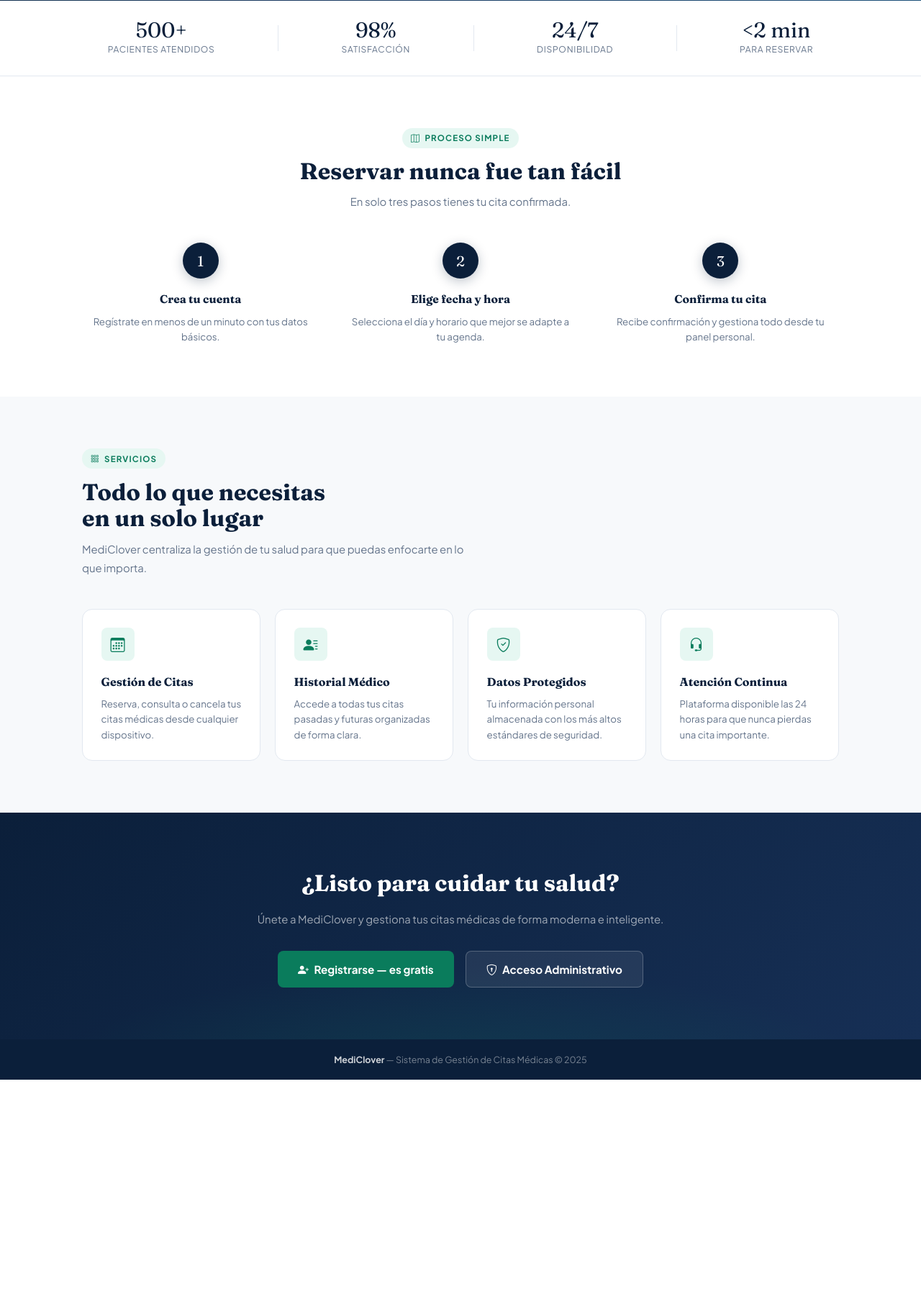
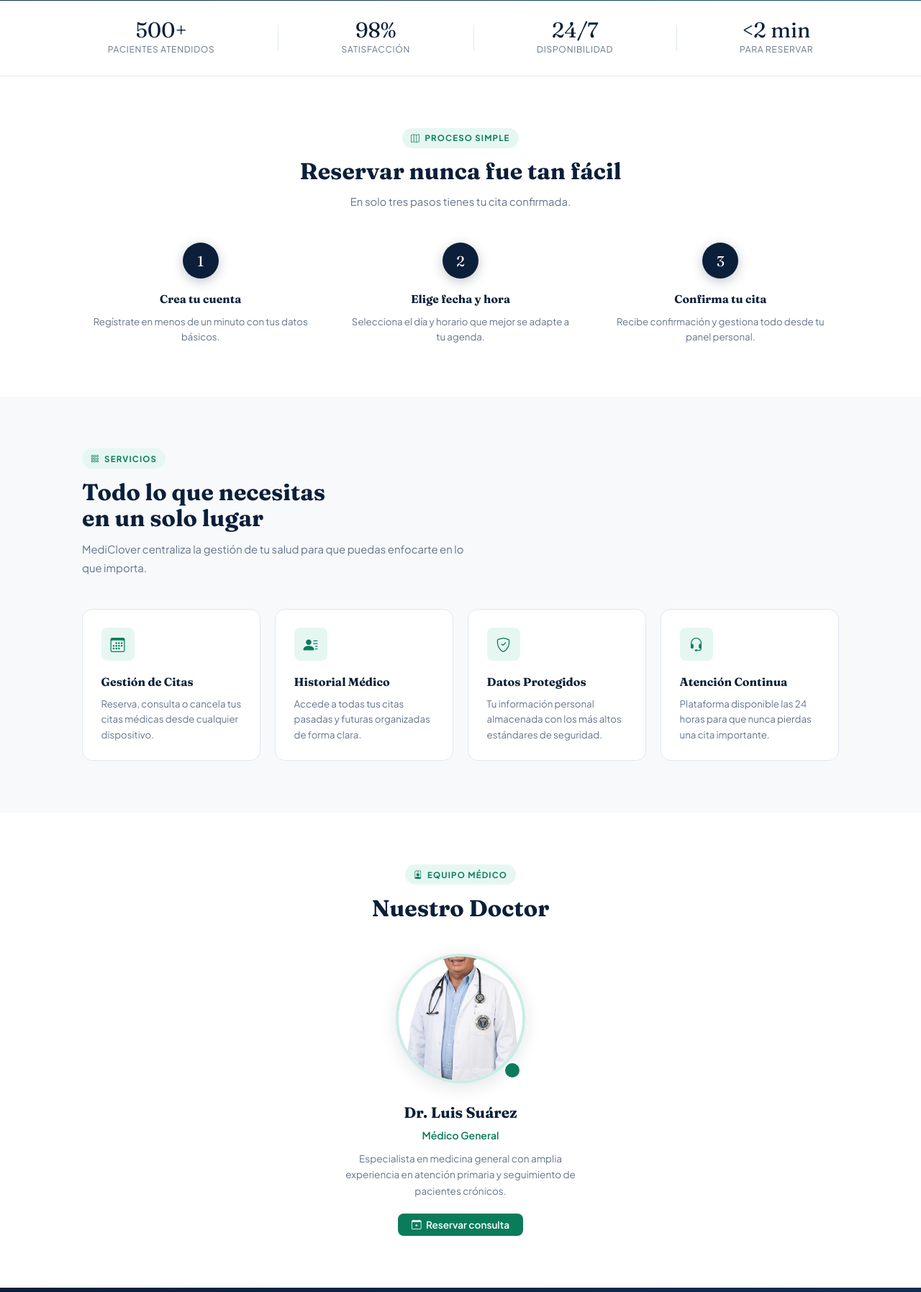
Before and after one commit to Mateo450/mediclover, a Flask app: page / in a window 1280 px wide. Shown: the part 565-2360 px from the top of the page at 72% size. Before the commit the page ends 2065 px from the top, so only its background shows below. Run offline with Flask 3, Linux system fonts and the light colour scheme; some libraries are stand-ins or nearby versions.

Commit message:
Agrega rutas faltantes, logo y foto del doctor

```diff
--- a/app.py
+++ b/app.py
@@ -29,15 +29,12 @@ def login_required(role=None):
     def decorator(func):
         @wraps(func)
         def wrapper(*args, **kwargs):
-
             if role == "admin":
                 if session.get("usuario") != ADMIN_USER:
                     return redirect("/login")
-
             if role == "paciente":
                 if "paciente_id" not in session:
                     return redirect("/login_paciente")
-
             return func(*args, **kwargs)
         return wrapper
     return decorator
@@ -52,7 +49,7 @@ def home():
 # ===============================
 # LOGIN ADMIN
 # ===============================
-@app.route("/login", methods=["GET","POST"])
+@app.route("/login", methods=["GET", "POST"])
 def login():
     if request.method == "POST":
         if request.form["usuario"] == ADMIN_USER and request.form["password"] == ADMIN_PASS:
@@ -61,25 +58,21 @@ def login():
             return redirect("/admin")
         else:
             return render_template("login.html", error="Credenciales incorrectas")
-
     return render_template("login.html")
 
 # ===============================
 # LOGIN PACIENTE
 # ===============================
-@app.route("/login_paciente", methods=["GET","POST"])
+@app.route("/login_paciente", methods=["GET", "POST"])
 def login_paciente():
-
     if not conn:
         return "Error BD"
-
     if request.method == "POST":
         cursor = conn.cursor()
         cursor.execute("SELECT id_paciente, nombre FROM paciente WHERE correo=%s",
                        (request.form["correo"],))
         user = cursor.fetchone()
         cursor.close()
-
         if user:
             session.clear()
             session["paciente_id"] = user[0]
@@ -87,57 +80,46 @@ def login_paciente():
             return redirect("/panel_paciente")
         else:
             return render_template("login_paciente.html", error="Correo no registrado")
-
     return render_template("login_paciente.html")
 
 # ===============================
-# REGISTRO PACIENTE (CON CÉDULA)
+# REGISTRO PACIENTE
 # ===============================
-@app.route("/registro_paciente", methods=["GET","POST"])
+@app.route("/registro_paciente", methods=["GET", "POST"])
 def registro_paciente():
-
     if not conn:
         return "Error BD"
+    if request.method == "POST":
+        nombre    = request.form["nombre"]
+        apellido  = request.form["apellido"]
+        correo    = request.form["correo"]
+        telefono  = request.form["telefono"]
+        cedula    = request.form["cedula"]
 
-    if request.method == "POST":
-        nombre = request.form["nombre"]
-        apellido = request.form["apellido"]
-        correo = request.form["correo"]
-        telefono = request.form["telefono"]
-        cedula = request.form["cedula"]
-
-        # VALIDACIONES
         if len(nombre) < 3 or not nombre.replace(" ", "").isalpha():
             return render_template("registro_paciente.html", mensaje="Nombre inválido", tipo="error")
-
         if len(apellido) < 3 or not apellido.replace(" ", "").isalpha():
             return render_template("registro_paciente.html", mensaje="Apellido inválido", tipo="error")
-
         if "@" not in correo:
             return render_template("registro_paciente.html", mensaje="Correo inválido", tipo="error")
-
         if not telefono.isdigit():
             return render_template("registro_paciente.html", mensaje="Teléfono inválido", tipo="error")
-
         if not cedula.isdigit() or len(cedula) != 10:
-            return render_template("registro_paciente.html", mensaje="Cédula inválida", tipo="error")
+            return render_template("registro_paciente.html", mensaje="Cédula inválida (10 dígitos)", tipo="error")
 
         cursor = conn.cursor()
-
-        cursor.execute("SELECT * FROM paciente WHERE correo=%s OR cedula=%s",(correo, cedula))
+        cursor.execute("SELECT * FROM paciente WHERE correo=%s OR cedula=%s", (correo, cedula))
         if cursor.fetchone():
             cursor.close()
-            return render_template("registro_paciente.html", mensaje="Usuario ya existe", tipo="error")
+            return render_template("registro_paciente.html", mensaje="Correo o cédula ya registrados", tipo="error")
 
         cursor.execute("""
-        INSERT INTO paciente(nombre,apellido,correo,telefono,cedula)
-        VALUES(%s,%s,%s,%s,%s)
-        """,(nombre,apellido,correo,telefono,cedula))
-
+            INSERT INTO paciente(nombre, apellido, correo, telefono, cedula)
+            VALUES(%s, %s, %s, %s, %s)
+        """, (nombre, apellido, correo, telefono, cedula))
         conn.commit()
         cursor.close()
-
-        return render_template("registro_paciente.html", mensaje="Cuenta creada correctamente", tipo="success")
+        return render_template("registro_paciente.html", mensaje="Cuenta creada correctamente. Ya puedes iniciar sesión.", tipo="success")
 
     return render_template("registro_paciente.html")
 
@@ -147,18 +129,15 @@ def registro_paciente():
 @app.route("/panel_paciente")
 @login_required(role="paciente")
 def panel_paciente():
-
     cursor = conn.cursor()
     cursor.execute("""
         SELECT id_cita, fecha, hora, estado, descripcion
         FROM cita
         WHERE id_paciente=%s
         ORDER BY fecha, hora
-    """,(session["paciente_id"],))
-
+    """, (session["paciente_id"],))
     citas = cursor.fetchall()
     cursor.close()
-
     return render_template("panel_paciente.html", citas=citas)
 
 # ===============================
@@ -167,39 +146,64 @@ def panel_paciente():
 @app.route("/cancelar_cita_paciente/<int:id>")
 @login_required(role="paciente")
 def cancelar_cita_paciente(id):
-
     cursor = conn.cursor()
     cursor.execute("""
-    UPDATE cita
-    SET estado='cancelada'
-    WHERE id_cita=%s AND id_paciente=%s
-    """,(id, session["paciente_id"]))
-
+        UPDATE cita SET estado='cancelada'
+        WHERE id_cita=%s AND id_paciente=%s
+    """, (id, session["paciente_id"]))
     conn.commit()
     cursor.close()
-
     return redirect("/panel_paciente")
 
 # ===============================
-# ADMIN DASHBOARD (FIX)
+# RESERVAR
+# ===============================
+@app.route("/reservar", methods=["GET", "POST"])
+@login_required(role="paciente")
+def reservar():
+    if request.method == "POST":
+        fecha       = request.form["fecha"]
+        descripcion = request.form["descripcion"]
+
+        if fecha < str(date.today()):
+            return render_template("reservar.html", mensaje="La fecha no puede ser en el pasado", tipo="error", fecha_hoy=date.today())
+        if len(descripcion) < 5:
+            return render_template("reservar.html", mensaje="Descripción muy corta (mínimo 5 caracteres)", tipo="error", fecha_hoy=date.today())
+
+        cursor = conn.cursor()
+        cursor.execute("""
+            SELECT * FROM cita
+            WHERE fecha=%s AND hora=%s AND estado='pendiente'
+        """, (request.form["fecha"], request.form["hora"]))
+
+        if cursor.fetchone():
+            cursor.close()
+            return render_template("reservar.html", mensaje="Ese horario ya está ocupado", tipo="error", fecha_hoy=date.today())
+
+        cursor.execute("""
+            INSERT INTO cita(id_paciente, fecha, hora, estado, descripcion)
+            VALUES(%s, %s, %s, 'pendiente', %s)
+        """, (session["paciente_id"], request.form["fecha"], request.form["hora"], descripcion))
+        conn.commit()
+        cursor.close()
+        return render_template("reservar.html", mensaje="¡Cita reservada con éxito!", tipo="success", fecha_hoy=date.today())
+
+    return render_template("reservar.html", fecha_hoy=date.today())
+
+# ===============================
+# ADMIN DASHBOARD
 # ===============================
 @app.route("/admin")
 @login_required(role="admin")
 def admin():
-
     cursor = conn.cursor()
-
     cursor.execute("SELECT COUNT(*) FROM paciente")
     total_pacientes = cursor.fetchone()[0]
-
     cursor.execute("SELECT COUNT(*) FROM cita WHERE estado='pendiente'")
     citas_pendientes = cursor.fetchone()[0]
-
     cursor.execute("SELECT COUNT(*) FROM cita WHERE fecha = CURRENT_DATE")
     citas_hoy = cursor.fetchone()[0]
-
     cursor.close()
-
     return render_template("index.html",
         total_pacientes=total_pacientes,
         citas_pendientes=citas_pendientes,
@@ -207,40 +211,100 @@ def admin():
     )
 
 # ===============================
-# PACIENTES ADMIN (FIX ERROR)
+# VER PACIENTES
 # ===============================
 @app.route("/pacientes")
 @login_required(role="admin")
 def pacientes():
-
     cursor = conn.cursor()
-    cursor.execute("""
-    SELECT id_paciente,nombre,apellido,correo,telefono,cedula
-    FROM paciente
-    """)
-    pacientes = cursor.fetchall()
+    cursor.execute("SELECT id_paciente, nombre, apellido, correo, telefono, cedula FROM paciente")
+    lista = cursor.fetchall()
     cursor.close()
-
-    return render_template("pacientes.html", pacientes=pacientes)
+    return render_template("pacientes.html", pacientes=lista)
 
 # ===============================
-# CITAS ADMIN
+# EDITAR PACIENTE  ← RUTA NUEVA
+# ===============================
+@app.route("/editar_paciente/<int:id>", methods=["GET", "POST"])
+@login_required(role="admin")
+def editar_paciente(id):
+    cursor = conn.cursor()
+    if request.method == "POST":
+        cursor.execute("""
+            UPDATE paciente
+            SET nombre=%s, apellido=%s, correo=%s, telefono=%s, cedula=%s
+            WHERE id_paciente=%s
+        """, (
+            request.form["nombre"],
+            request.form["apellido"],
+            request.form["correo"],
+            request.form["telefono"],
+            request.form["cedula"],
+            id
+        ))
+        conn.commit()
+        cursor.close()
+        return redirect("/pacientes")
+
+    cursor.execute("SELECT nombre, apellido, correo, telefono, cedula FROM paciente WHERE id_paciente=%s", (id,))
+    paciente = cursor.fetchone()
+    cursor.close()
+    return render_template("editar_paciente.html", paciente=paciente)
+
+# ===============================
+# ELIMINAR PACIENTE  ← RUTA NUEVA
+# ===============================
+@app.route("/eliminar_paciente/<int:id>")
+@login_required(role="admin")
+def eliminar_paciente(id):
+    cursor = conn.cursor()
+    # Primero eliminar citas del paciente (FK constraint)
+    cursor.execute("DELETE FROM cita WHERE id_paciente=%s", (id,))
+    cursor.execute("DELETE FROM paciente WHERE id_paciente=%s", (id,))
+    conn.commit()
+    cursor.close()
+    return redirect("/pacientes")
+
+# ===============================
+# VER CITAS
 # ===============================
 @app.route("/citas")
 @login_required(role="admin")
 def citas():
-
     cursor = conn.cursor()
     cursor.execute("""
-    SELECT c.id_cita,p.nombre,p.apellido,c.fecha,c.hora,c.estado,c.descripcion
-    FROM cita c
-    JOIN paciente p ON c.id_paciente = p.id_paciente
-    ORDER BY c.fecha,c.hora
+        SELECT c.id_cita, p.nombre, p.apellido, c.fecha, c.hora, c.estado, c.descripcion
+        FROM cita c
+        JOIN paciente p ON c.id_paciente = p.id_paciente
+        ORDER BY c.fecha, c.hora
     """)
-    citas = cursor.fetchall()
+    lista = cursor.fetchall()
     cursor.close()
+    return render_template("citas.html", citas=lista)
 
-    return render_template("citas.html", citas=citas)
+# ===============================
+# COMPLETAR CITA  ← RUTA NUEVA
+# ===============================
+@app.route("/completar_cita/<int:id>")
+@login_required(role="admin")
+def completar_cita(id):
+    cursor = conn.cursor()
+    cursor.execute("UPDATE cita SET estado='completada' WHERE id_cita=%s", (id,))
+    conn.commit()
+    cursor.close()
+    return redirect("/citas")
+
+# ===============================
+# CANCELAR CITA ADMIN  ← RUTA NUEVA
+# ===============================
+@app.route("/cancelar_cita/<int:id>")
+@login_required(role="admin")
+def cancelar_cita(id):
+    cursor = conn.cursor()
+    cursor.execute("UPDATE cita SET estado='cancelada' WHERE id_cita=%s", (id,))
+    conn.commit()
+    cursor.close()
+    return redirect("/citas")
 
 # ===============================
 # LOGOUT
@@ -250,45 +314,5 @@ def logout():
     session.clear()
     return redirect("/")
 
-# ===============================
-# RESERVAR (VALIDADO)
-# ===============================
-@app.route("/reservar", methods=["GET","POST"])
-@login_required(role="paciente")
-def reservar():
-
-    if request.method == "POST":
-        fecha = request.form["fecha"]
-        descripcion = request.form["descripcion"]
-
-        if fecha < str(date.today()):
-            return render_template("reservar.html", mensaje="Fecha inválida", tipo="error", fecha_hoy=date.today())
-
-        if len(descripcion) < 5:
-            return render_template("reservar.html", mensaje="Descripción muy corta", tipo="error", fecha_hoy=date.today())
-
-        cursor = conn.cursor()
-
-        cursor.execute("""
-        SELECT * FROM cita
-        WHERE fecha=%s AND hora=%s AND estado='pendiente'
-        """,(request.form["fecha"], request.form["hora"]))
-
-        if cursor.fetchone():
-            cursor.close()
-            return render_template("reservar.html", mensaje="Horario ocupado", tipo="error", fecha_hoy=date.today())
-
-        cursor.execute("""
-        INSERT INTO cita(id_paciente,fecha,hora,estado,descripcion)
-        VALUES(%s,%s,%s,'pendiente',%s)
-        """,(session["paciente_id"], request.form["fecha"], request.form["hora"], descripcion))
-
-        conn.commit()
-        cursor.close()
-
-        return render_template("reservar.html", mensaje="Cita creada", tipo="success", fecha_hoy=date.today())
-
-    return render_template("reservar.html", fecha_hoy=date.today())
-
 if __name__ == "__main__":
     app.run(debug=True)
--- a/templates/base.html
+++ b/templates/base.html
@@ -14,7 +14,11 @@
 <nav class="navbar">
   <!-- Logo -->
   <a href="/" class="nav-brand">
-    <div class="nav-brand-icon"><i class="bi bi-heart-pulse-fill"></i></div>
+    <img src="{{ url_for('static', filename='img/logomediclover.png') }}"
+         alt="MediClover"
+         style="height:36px; width:auto; border-radius:8px;"
+         onerror="this.style.display='none'; this.nextElementSibling.style.display='flex';">
+    <div class="nav-brand-icon" style="display:none;"><i class="bi bi-heart-pulse-fill"></i></div>
     Medi<span class="accent">Clover</span>
   </a>
 
--- a/templates/home.html
+++ b/templates/home.html
@@ -412,6 +412,40 @@
   </div>
 </section>
 
+<!-- NUESTRO DOCTOR -->
+<section class="sec" style="background:var(--white)">
+  <div class="sec-inner">
+    <div class="sec-head text-center">
+      <div class="sec-label" style="margin:0 auto .9rem"><i class="bi bi-person-badge"></i> Equipo médico</div>
+      <h2 class="sec-title">Nuestro Doctor</h2>
+    </div>
+    <div style="max-width:320px; margin:0 auto; text-align:center;">
+      <div style="position:relative; display:inline-block;">
+        <img src="{{ url_for('static', filename='img/doctor.png') }}"
+             alt="Dr. Luis Suárez"
+             style="width:180px; height:180px; object-fit:cover; border-radius:50%;
+                    border:4px solid var(--teal-light); box-shadow:var(--shadow-md);
+                    display:block; margin:0 auto;">
+        <div style="position:absolute; bottom:6px; right:6px; width:24px; height:24px;
+                    background:var(--teal); border-radius:50%; border:2px solid var(--white);"></div>
+      </div>
+      <h3 style="font-family:var(--font-display); font-size:1.3rem; color:var(--navy); margin-top:1.1rem;">
+        Dr. Luis Suárez
+      </h3>
+      <p style="color:var(--teal); font-weight:600; font-size:.875rem; margin:.2rem 0 .6rem;">
+        Médico General
+      </p>
+      <p style="color:var(--gray-500); font-size:.85rem; line-height:1.65;">
+        Especialista en medicina general con amplia experiencia en atención primaria
+        y seguimiento de pacientes crónicos.
+      </p>
+      <a href="/registro_paciente" class="btn" style="margin-top:1.2rem; display:inline-flex;">
+        <i class="bi bi-calendar-plus"></i> Reservar consulta
+      </a>
+    </div>
+  </div>
+</section>
+
 <!-- CTA -->
 <section class="cta">
   <div class="cta-inner">
```
